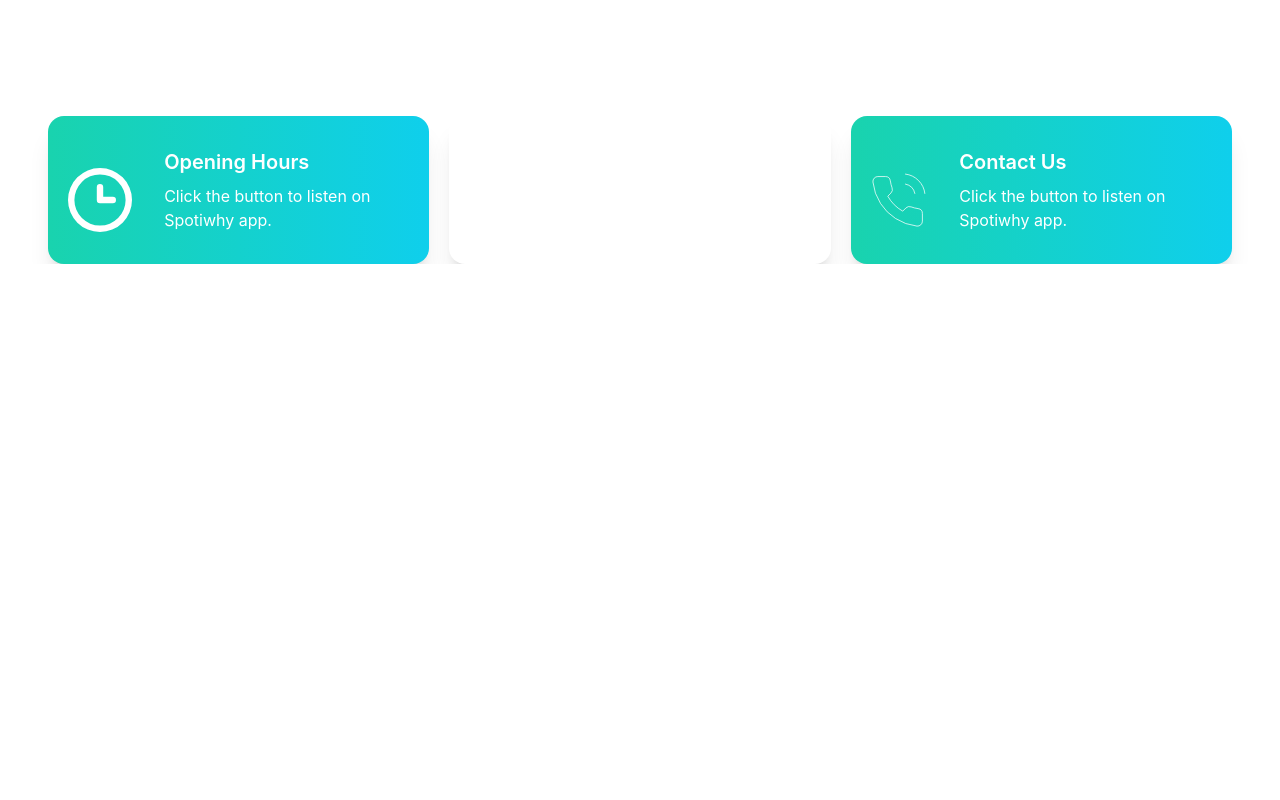
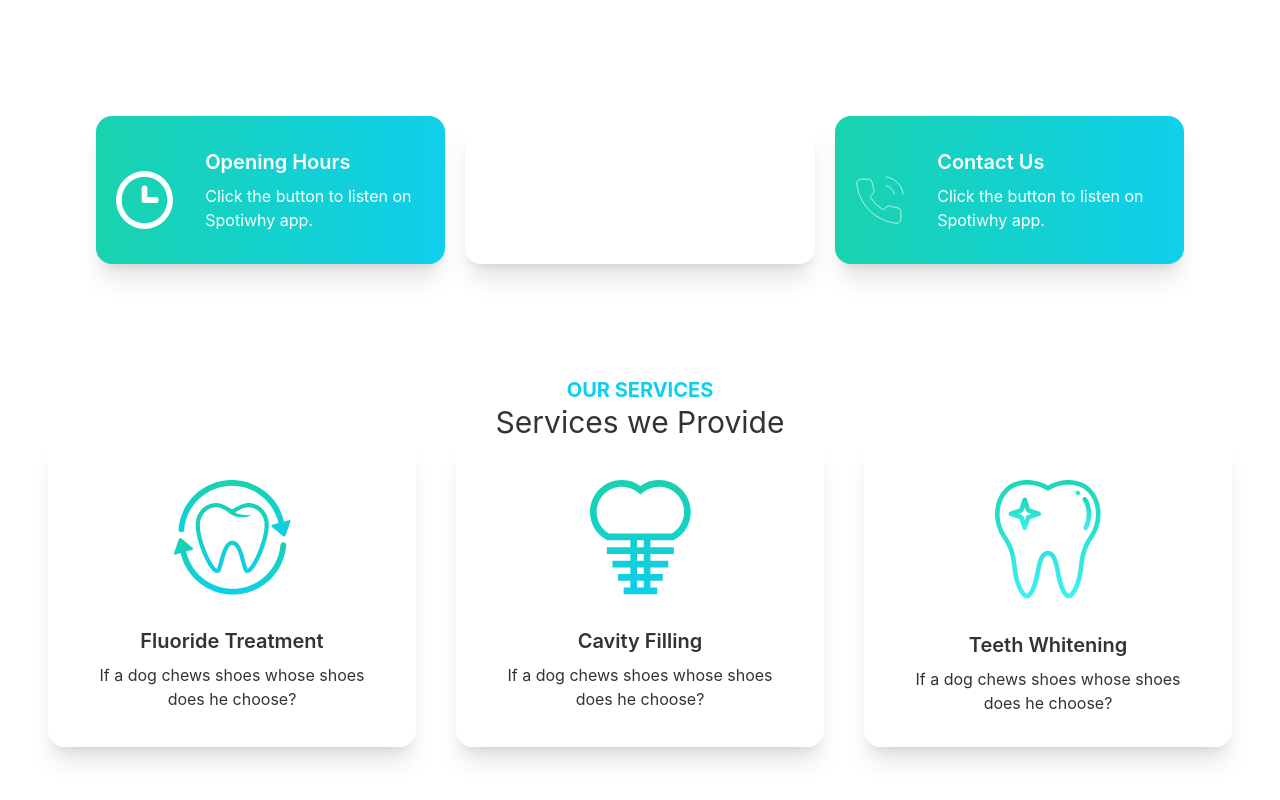
Before and after one commit to sadiqss/doctors-portal-client, a React (Create React App) app: page / in a window 1280 px wide. Shown: the part 748-1548 px from the top of the page. Before the commit the page ends 1012 px from the top, so only its background shows below. Built offline with nearby package versions, Linux system fonts and the light colour scheme.

Commit message:
services add

```diff
--- a/src/Pages/Home/Banner.js
+++ b/src/Pages/Home/Banner.js
@@ -3,7 +3,7 @@
 
 const Banner = () => {
     return (
-        <div class="hero min-h-screen px-12">
+        <div class="hero min-h-screen">
             <div class="hero-content flex-col lg:flex-row-reverse">
                 <img src={chair} class="max-w-sm rounded-lg shadow-2xl" />
                 <div>
--- a/src/Pages/Home/Home.js
+++ b/src/Pages/Home/Home.js
@@ -1,13 +1,15 @@
 import React from 'react';
 import Banner from './Banner';
 import Info from './Info';
+import Services from './Services';
 
 
 const Home = () => {
     return (
-        <div>
+        <div className='px-12'>
             <Banner></Banner>
             <Info></Info>
+            <Services></Services>
         </div>
     );
 };
--- /dev/null
+++ b/src/Pages/Home/Service.js
@@ -0,0 +1,18 @@
+import React from 'react';
+
+const Service = ({ service }) => {
+    return (
+        <div class="card lg:max-w-lg bg-base-100 shadow-xl">
+            <figure class="px-10 pt-10">
+                <img src={service.img} alt="Shoes" class="rounded-xl" />
+            </figure>
+            <div class="card-body items-center text-center">
+                <h2 class="card-title">{service.name}</h2>
+                <p>If a dog chews shoes whose shoes does he choose?</p>
+
+            </div>
+        </div>
+    );
+};
+
+export default Service;
--- /dev/null
+++ b/src/Pages/Home/Services.js
@@ -0,0 +1,45 @@
+import React from 'react';
+import fluoride from '../../assets/images/fluoride.png';
+import cavity from '../../assets/images/cavity.png';
+import whitening from '../../assets/images/whitening.png';
+import Service from './Service';
+const Services = () => {
+    const services = [
+        {
+            _id: 1,
+            name: 'Fluoride Treatment',
+            description: '',
+            img: fluoride
+        },
+        {
+            _id: 2,
+            name: 'Cavity Filling',
+            description: '',
+            img: cavity
+        },
+        {
+            _id: 3,
+            name: 'Teeth Whitening',
+            description: '',
+            img: whitening
+        }
+    ]
+    return (
+        <div className='my-28'>
+            <div className='text-center '>
+                <h3 className='text-primary text-xl font-bold uppercase'>Our Services</h3>
+                <h2 className='text-3xl'>Services we Provide</h2>
+            </div>
+            <div className='grid sm:grid-cols-1 md:grid-cols-2 lg:grid-cols-3 gap-10'>
+                {
+                    services.map(service => <Service
+                        key={service._id}
+                        service={service}
+                    ></Service>)
+                }
+            </div>
+        </div>
+    );
+};
+
+export default Services;
```
